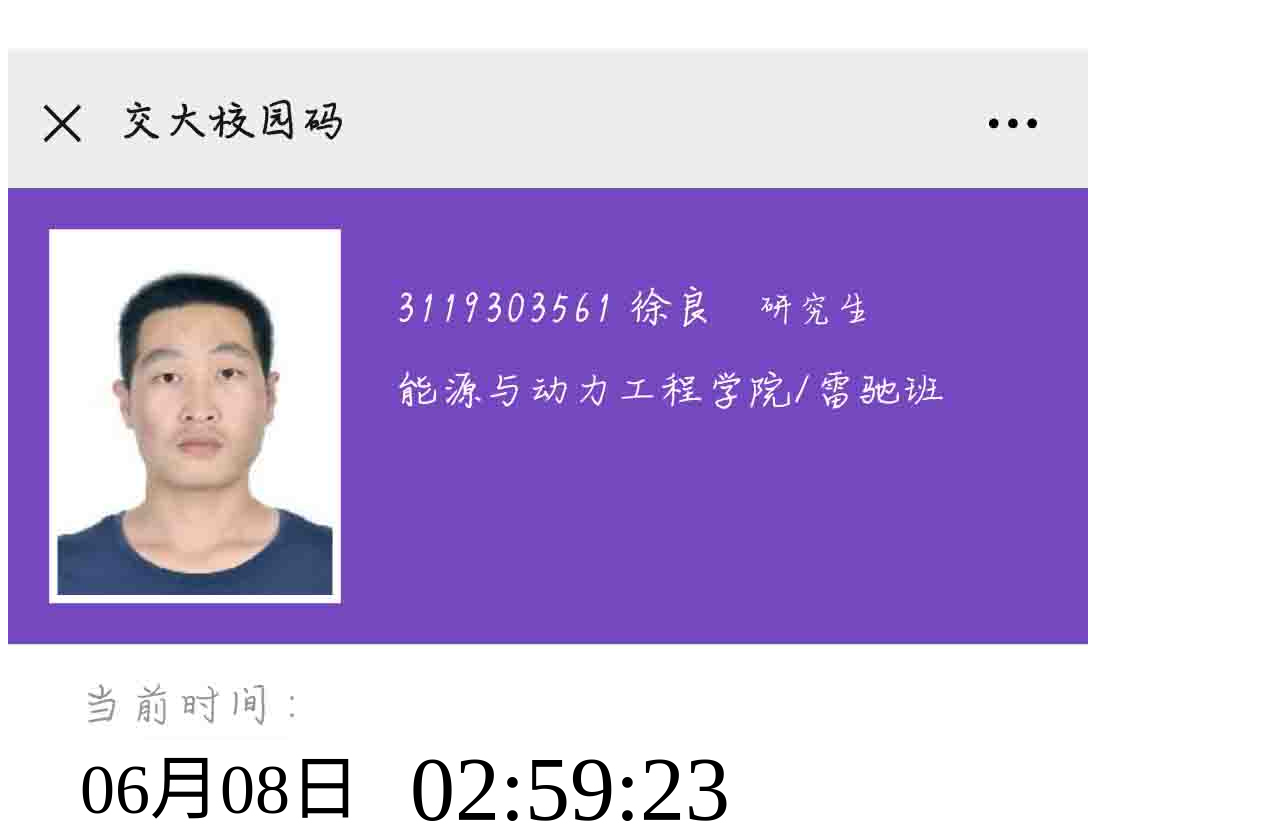
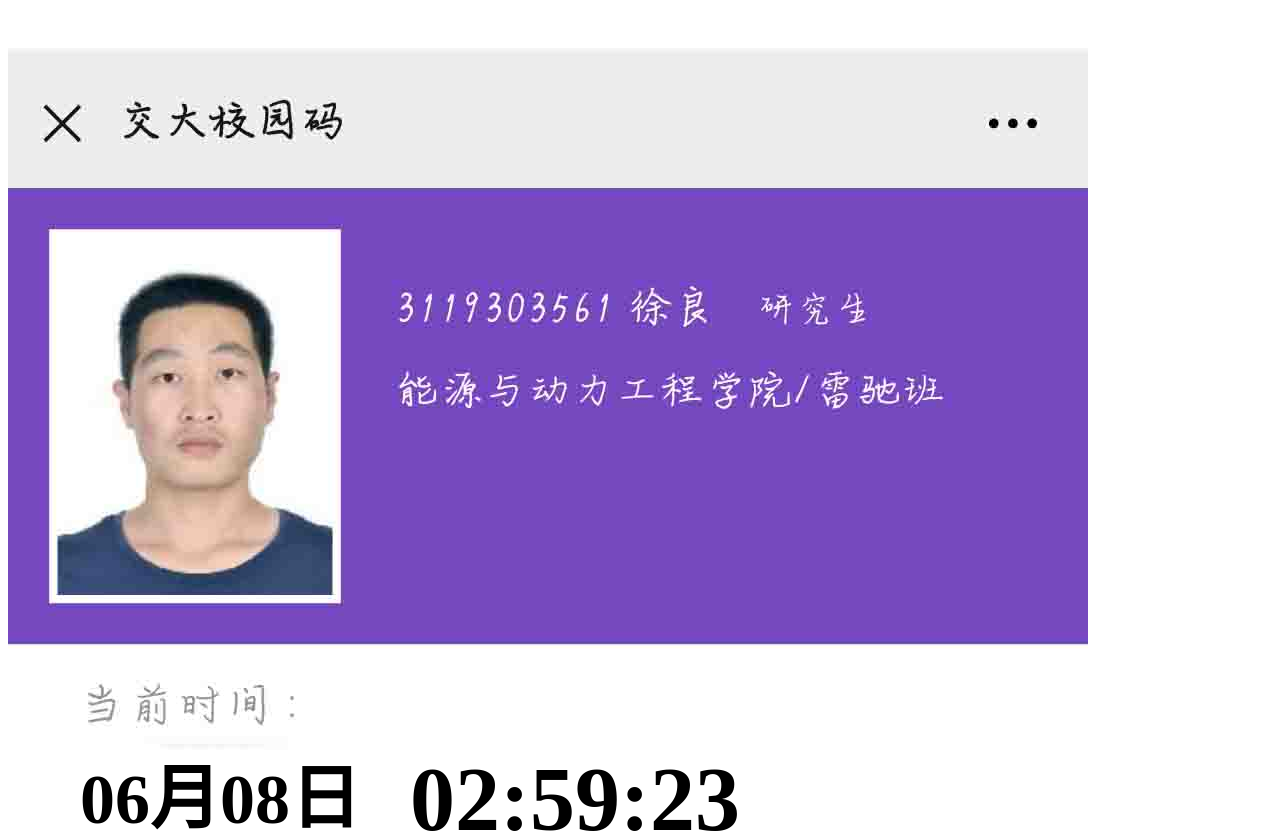
Before and after one commit to xul-97/code, a plain HTML site: page index.html in a window 1280 px wide. Shown: the top 833 px of the page. Drawn offline with Linux system fonts and the light colour scheme.

Commit message:
更改粗体

```diff
--- a/index.html
+++ b/index.html
@@ -79,8 +79,8 @@ if(s<10){s="0"+s;}
 
   <style>
 
-    .time1{position: absolute; top: 740px; left: 80px; width:50%; height:50px; background:#FFFFFF; line-height:100px; text-align:left; font-size: 70px;}
-    .time2{position: absolute; top: 740px; left: 410px; width:50%; height:50px; background:#FFFFFF; line-height:100px; text-align:left; font-size: 90px;}
+    .time1{position: absolute; top: 750px; left: 80px; width:50%; height:50px; background:#FFFFFF; line-height:100px; text-align:left; font-size: 70px;font-weight:bold}
+    .time2{position: absolute; top: 750px; left: 410px; width:50%; height:50px; background:#FFFFFF; line-height:100px; text-align:left; font-size: 90px;font-weight:bold}
 
   </style>
 
```
